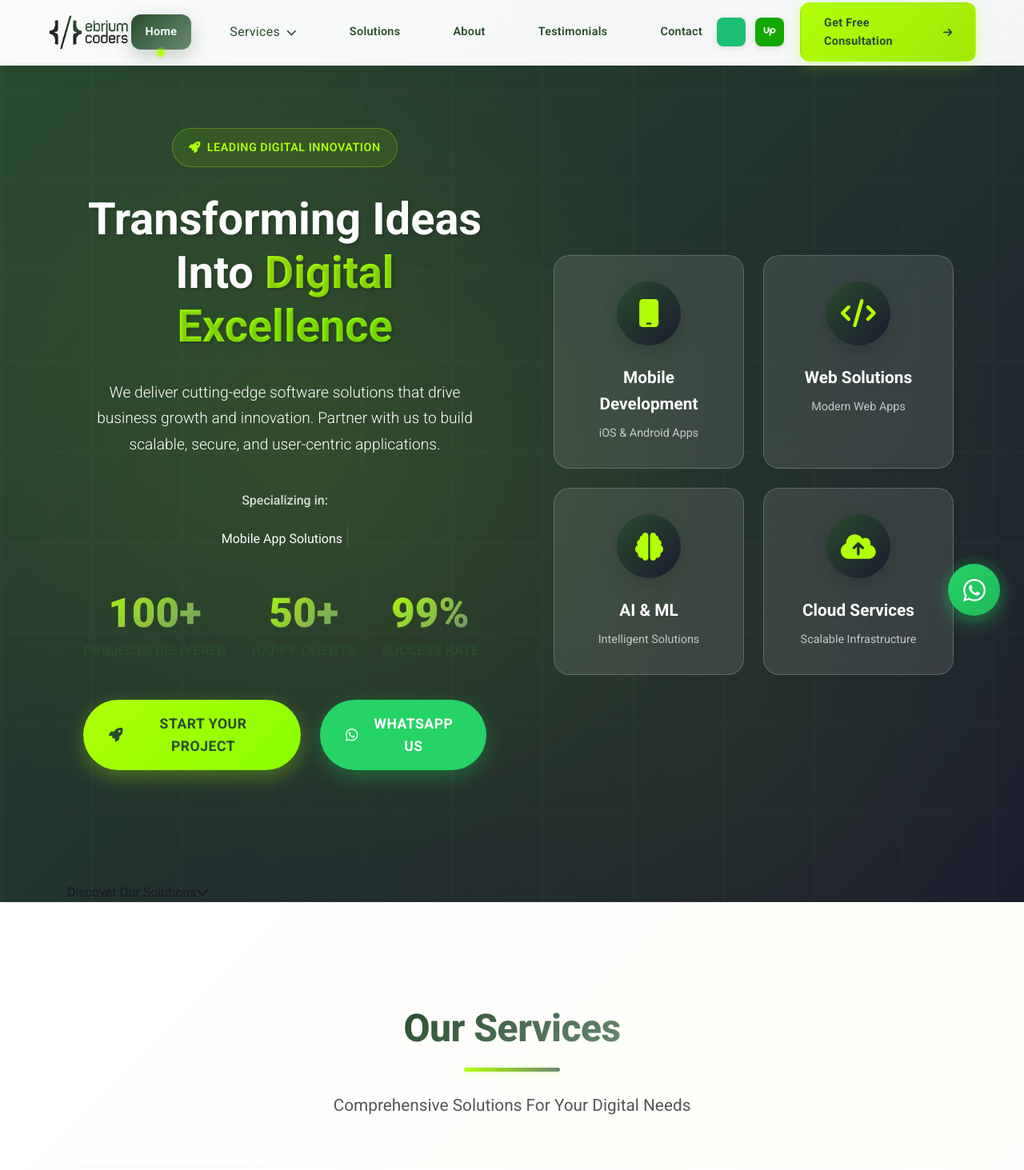
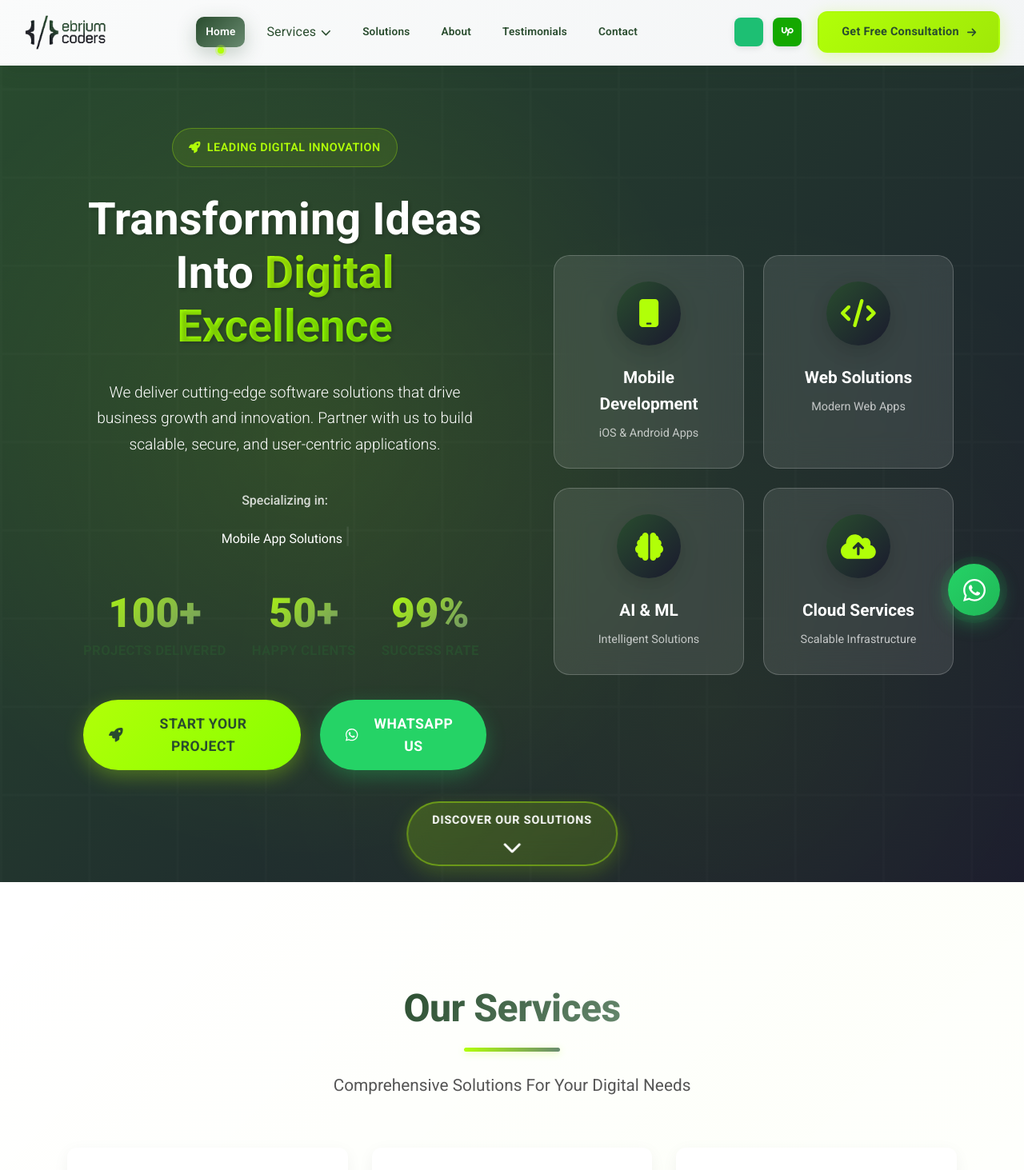
Before and after one commit to c1ph3rrs/ebrium, a React (Vite) app: page / in a window 1280 px wide. Shown: the top 1463 px of the page at 80% size. Built offline with nearby package versions, Linux system fonts and the light colour scheme.

Commit message:
some changes added

```diff
--- a/src/App.css
+++ b/src/App.css
@@ -20,6 +20,7 @@
 
 html {
     scroll-behavior: smooth;
+    scroll-padding-top: 100px;
 }
 
 body {
--- a/src/Components/Home/Home.tsx
+++ b/src/Components/Home/Home.tsx
@@ -141,10 +141,20 @@ const Home = () => {
                             </div>
                         </div>
                     </div>
-                    <div className="ebrium-home-scroll-indicator">
+                    <a
+                        href="#services"
+                        className="ebrium-home-scroll-indicator"
+                        onClick={(e) => {
+                            e.preventDefault();
+                            document.getElementById('services')?.scrollIntoView({
+                                behavior: 'smooth',
+                                block: 'start'
+                            });
+                        }}
+                    >
                         <span>Discover Our Solutions</span>
-                        <FontAwesomeIcon icon={faChevronDown} bounce />
-                    </div>
+                        <FontAwesomeIcon icon={faChevronDown} />
+                    </a>
                 </div>
             </section>
 
--- a/src/Components/Home/home.css
+++ b/src/Components/Home/home.css
@@ -783,25 +783,32 @@
 
 .ebrium-home-partners-grid {
     display: grid;
-    grid-template-columns: repeat(auto-fit, minmax(280px, 1fr));
-    gap: 2rem;
+    grid-template-columns: repeat(2, 1fr);
+    gap: 2.5rem;
     margin-top: 3rem;
     position: relative;
     z-index: 1;
+    max-width: 950px;
+    margin-left: auto;
+    margin-right: auto;
 }
 
 .ebrium-home-partner-card {
     background: white;
-    border-radius: 25px;
-    padding: 2.5rem;
-    display: flex;
-    align-items: center;
-    gap: 2rem;
+    border-radius: 20px;
+    padding: 2.5rem 2rem;
+    display: flex;
+    flex-direction: column;
+    align-items: center;
+    text-align: center;
+    gap: 1.5rem;
     box-shadow: 0 10px 30px rgba(41, 76, 46, 0.08);
     transition: all 0.4s cubic-bezier(0.175, 0.885, 0.32, 1.275);
     border: 2px solid transparent;
     position: relative;
     overflow: hidden;
+    min-height: 300px;
+    justify-content: flex-start;
 }
 
 .ebrium-home-partner-card::before {
@@ -844,16 +851,19 @@
 }
 
 .ebrium-home-partner-logo {
-    width: 80px;
-    height: 80px;
-    border-radius: 15px;
+    width: 120px;
+    height: 120px;
+    border-radius: 20px;
     overflow: hidden;
     display: flex;
     align-items: center;
     justify-content: center;
-    background: #f8f9fa;
+    background: linear-gradient(135deg, #f8f9fa, white);
     flex-shrink: 0;
     position: relative;
+    box-shadow: 0 8px 20px rgba(41, 76, 46, 0.08);
+    border: 2px solid rgba(177, 255, 8, 0.1);
+    transition: all 0.3s ease;
 }
 
 .ebrium-home-partner-logo img {
@@ -880,31 +890,40 @@
     transform: scale(1.1);
 }
 
+.ebrium-home-partner-info {
+    display: flex;
+    flex-direction: column;
+    align-items: center;
+    gap: 0.5rem;
+}
+
 .ebrium-home-partner-info h4 {
     font-size: 1.4rem;
     font-weight: 800;
+    color: var(--primary-color);
+    margin: 0 0 0.5rem;
+    transition: all 0.3s ease;
+    line-height: 1.3;
+}
+
+.ebrium-home-partner-card:hover .ebrium-home-partner-info h4 {
     background: linear-gradient(135deg, var(--primary-color), var(--secondary-color));
     -webkit-background-clip: text;
     -webkit-text-fill-color: transparent;
     background-clip: text;
-    margin: 0 0 0.5rem;
-    transition: all 0.3s ease;
-}
-
-.ebrium-home-partner-card:hover .ebrium-home-partner-info h4 {
-    transform: translateX(5px);
 }
 
 .ebrium-home-partner-info p {
-    font-size: 1.05rem;
+    font-size: 0.95rem;
     color: #666;
     margin: 0 0 0.75rem;
     font-weight: 500;
+    line-height: 1.5;
     transition: all 0.3s ease;
 }
 
 .ebrium-home-partner-card:hover .ebrium-home-partner-info p {
-    color: var(--secondary-color);
+    color: var(--primary-color);
 }
 
 .ebrium-home-partner-category {
@@ -1034,7 +1053,10 @@
     display: grid;
     grid-template-columns: 1fr 1fr;
     gap: 4rem;
-    align-items: center;
+    align-items: start;
+    max-width: 1200px;
+    margin: 0 auto;
+    padding-top: 2rem;
 }
 
 .ebrium-home-about-visual {
@@ -1058,14 +1080,14 @@
 
 .ebrium-home-about-image img {
     width: 100%;
-    height: 450px;
+    height: 420px;
     object-fit: cover;
     transition: all 0.5s ease;
-    filter: brightness(0.95);
+    filter: brightness(0.98);
 }
 
 .ebrium-home-about-image:hover img {
-    transform: scale(1.08);
+    transform: scale(1.05);
     filter: brightness(1);
 }
 
@@ -1102,9 +1124,9 @@
 }
 
 .ebrium-home-about-features {
-    display: flex;
-    flex-direction: column;
-    gap: 1rem;
+    display: grid;
+    grid-template-columns: 1fr;
+    gap: 1.2rem;
     margin-top: 2rem;
 }
 
@@ -1173,7 +1195,7 @@
 }
 
 .ebrium-home-about-text {
-    padding-left: 2rem;
+    padding-left: 0;
 }
 
 .ebrium-home-about-intro h3 {
@@ -2730,45 +2752,53 @@
   color: var(--light-green);
 }
 
-.ebrium-scroll-indicator {
+.ebrium-home-scroll-indicator {
   position: absolute;
-  bottom: 40px;
+  bottom: 20px;
   left: 50%;
   transform: translateX(-50%);
   display: flex;
   flex-direction: column;
   align-items: center;
-  gap: 12px;
+  justify-content: center;
+  gap: 10px;
   color: white;
   font-size: 1rem;
-  opacity: 0.85;
-  transition: all 0.3s ease;
+  transition: all 0.4s cubic-bezier(0.175, 0.885, 0.32, 1.275);
   z-index: 2;
   cursor: pointer;
-  padding: 15px 30px;
-  background: rgba(255, 255, 255, 0.08);
-  backdrop-filter: blur(10px);
-  border-radius: 50px;
-  border: 1px solid rgba(255, 255, 255, 0.2);
-}
-
-.ebrium-scroll-indicator span {
-  font-weight: 600;
-  letter-spacing: 0.5px;
+  padding: 10px 30px;
+  background: linear-gradient(135deg, rgba(177, 255, 8, 0.2), rgba(177, 255, 8, 0.15));
+  backdrop-filter: blur(15px);
+  border-radius: 60px;
+  border: 2px solid rgba(177, 255, 8, 0.4);
+  text-decoration: none;
+  box-shadow: 0 8px 25px rgba(177, 255, 8, 0.2);
+}
+
+.ebrium-home-scroll-indicator span {
+  font-weight: 700;
+  letter-spacing: 0.8px;
   text-transform: uppercase;
-  font-size: 0.85rem;
-}
-
-.ebrium-scroll-indicator svg {
+  font-size: 0.9rem;
+  text-align: center;
+}
+
+.ebrium-home-scroll-indicator svg {
   font-size: 1.5rem;
   animation: bounce 2s infinite;
 }
 
-.ebrium-scroll-indicator:hover {
-  opacity: 1;
-  transform: translateX(-50%) translateY(-5px);
-  background: rgba(177, 255, 8, 0.15);
+.ebrium-home-scroll-indicator:hover {
+  transform: translateX(-50%) translateY(-8px) scale(1.05);
+  background: linear-gradient(135deg, rgba(177, 255, 8, 0.35), rgba(177, 255, 8, 0.25));
   border-color: var(--light-green);
+  box-shadow: 0 12px 35px rgba(177, 255, 8, 0.35);
+  color: white;
+}
+
+.ebrium-home-scroll-indicator:active {
+  transform: translateX(-50%) translateY(-5px) scale(1.02);
 }
 
 /* Enhanced Responsive Design */
@@ -2914,6 +2944,10 @@
     gap: 1.5rem;
   }
 
+  .ebrium-home-partner-card {
+    min-height: 220px;
+  }
+
   .ebrium-home-partners-stats {
     flex-direction: column;
     gap: 1rem;
@@ -2930,8 +2964,8 @@
   }
 
   .ebrium-home-about-features {
-    flex-direction: row;
-    justify-content: space-between;
+    grid-template-columns: 1fr;
+    gap: 1rem;
   }
 
   .ebrium-home-about-actions {
--- a/src/Components/NavBar/Navbar.css
+++ b/src/Components/NavBar/Navbar.css
@@ -28,9 +28,9 @@
     display: flex;
     align-items: center;
     justify-content: space-between;
-    max-width: 1200px;
+    max-width: 1400px;
     margin: 0 auto;
-    padding: 0 20px;
+    padding: 0 30px;
     height: 80px;
     transition: all 0.3s ease;
 }
@@ -77,7 +77,7 @@
     list-style: none;
     margin: 0;
     padding: 0;
-    gap: 30px;
+    gap: 15px;
 }
 
 .ebrium-navbar-item {
@@ -87,16 +87,17 @@
 .ebrium-navbar-link {
     display: flex;
     align-items: center;
-    gap: 8px;
-    padding: 10px 18px;
+    gap: 6px;
+    padding: 8px 12px;
     color: var(--primary-color);
     text-decoration: none;
     font-weight: 600;
-    font-size: 0.9rem;
-    border-radius: 12px;
+    font-size: 0.85rem;
+    border-radius: 10px;
     transition: all 0.3s cubic-bezier(0.175, 0.885, 0.32, 1.275);
     position: relative;
-    letter-spacing: 0.3px;
+    letter-spacing: 0.2px;
+    white-space: nowrap;
 }
 
 .ebrium-navbar-link::before {
--- a/src/Components/Solutions/Solutions.tsx
+++ b/src/Components/Solutions/Solutions.tsx
@@ -123,7 +123,7 @@ const Solutions: React.FC = () => {
               </div>
             </div>
           </div>
-          <div className="solutions-scroll-indicator">
+          <div className="solutions-solutions-scroll-indicator">
             <span>Discover Our Solutions</span>
             <FontAwesomeIcon icon={faChevronDown} bounce />
           </div>
--- a/src/Components/Solutions/solutions.css
+++ b/src/Components/Solutions/solutions.css
@@ -410,33 +410,53 @@ img {
     color: var(--light-green);
 }
 
-.solutions-scroll-indicator {
+.solutions-solutions-scroll-indicator {
     position: absolute;
-    bottom: 30px;
+  bottom: 20px;
   left: 50%;
   transform: translateX(-50%);
   display: flex;
   flex-direction: column;
   align-items: center;
+  justify-content: center;
   gap: 10px;
   color: white;
-    font-size: 0.9rem;
-    opacity: 0.7;
-    transition: all 0.3s ease;
+  font-size: 1rem;
+  transition: all 0.4s cubic-bezier(0.175, 0.885, 0.32, 1.275);
   z-index: 2;
+  cursor: pointer;
+  padding: 10px 30px;
+  background: linear-gradient(135deg, rgba(177, 255, 8, 0.2), rgba(177, 255, 8, 0.15));
+  backdrop-filter: blur(15px);
+  border-radius: 60px;
+  border: 2px solid rgba(177, 255, 8, 0.4);
+  text-decoration: none;
+  box-shadow: 0 8px 25px rgba(177, 255, 8, 0.2);
 }
 
-.solutions-scroll-indicator span {
-    font-weight: 500;
+.solutions-solutions-scroll-indicator span {
+    font-weight: 700;
+  letter-spacing: 0.8px;
+  text-transform: uppercase;
+  font-size: 0.9rem;
+  text-align: center;
 }
 
-.solutions-scroll-indicator svg {
-    font-size: 1.2rem;
+.solutions-solutions-scroll-indicator svg {
+    font-size: 1.5rem;
+  animation: bounce 2s infinite;
 }
 
-.solutions-scroll-indicator:hover {
-    opacity: 1;
-    transform: translateX(-50%) translateY(-5px);
+.solutions-solutions-scroll-indicator:hover {
+    transform: translateX(-50%) translateY(-8px) scale(1.05);
+  background: linear-gradient(135deg, rgba(177, 255, 8, 0.35), rgba(177, 255, 8, 0.25));
+  border-color: var(--light-green);
+  box-shadow: 0 12px 35px rgba(177, 255, 8, 0.35);
+  color: white;
+}
+
+.solutions-solutions-scroll-indicator:active {
+    transform: translateX(-50%) translateY(-5px) scale(1.02);
 }
 
 @keyframes fadeIn {
```
Lines whose indentation alone changed are shown as unchanged.
